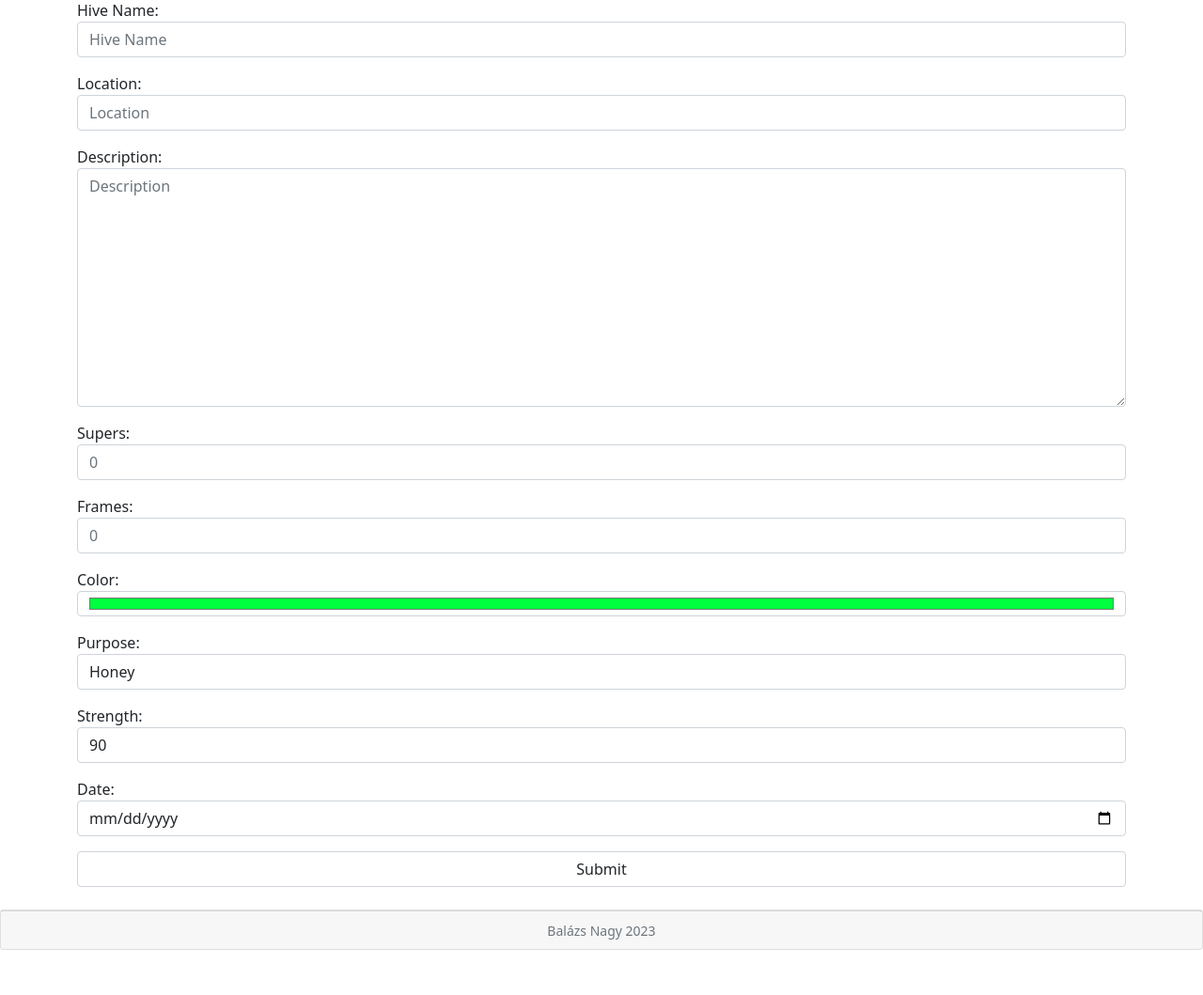
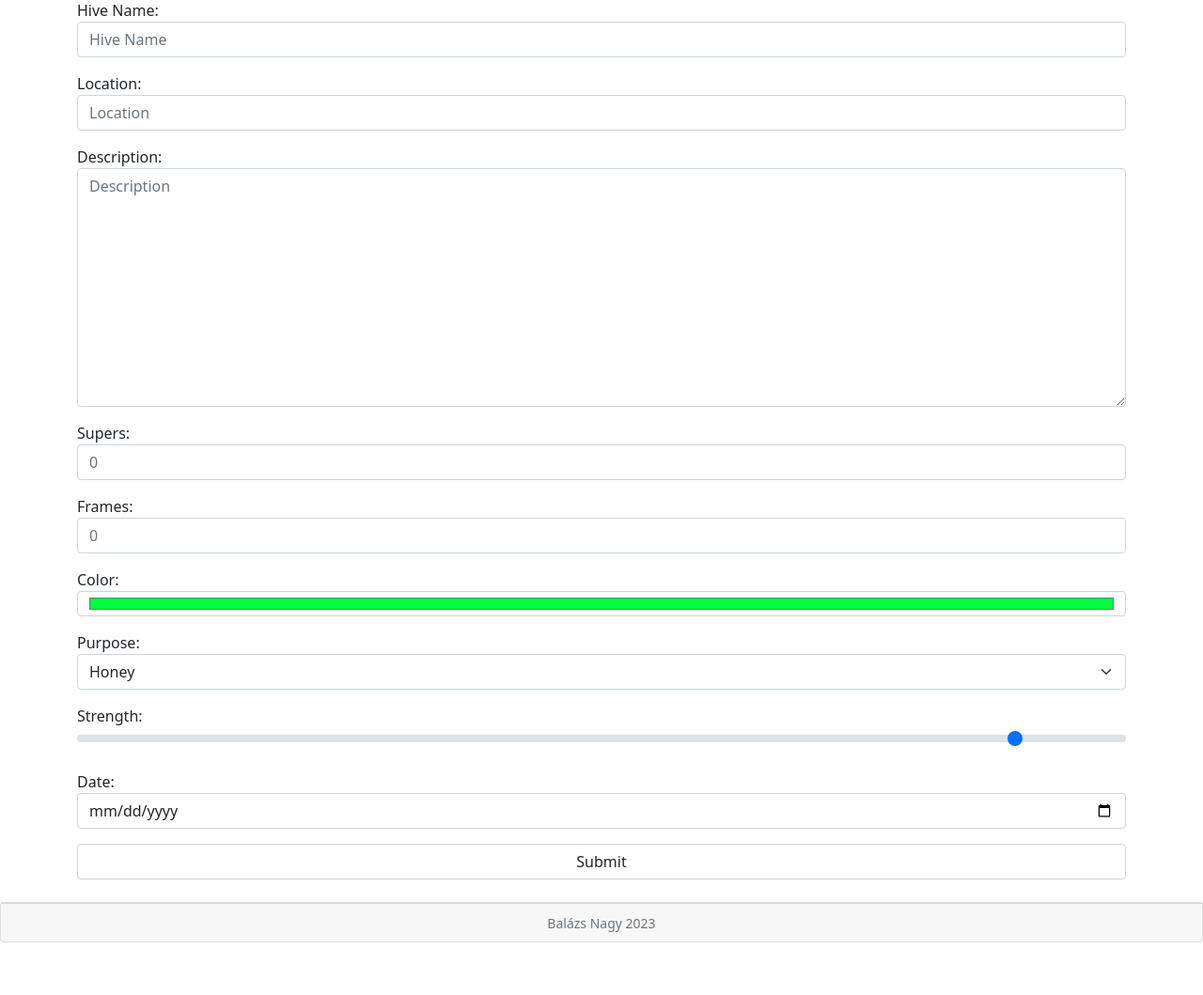
Before and after one commit to nxbalazs/nxBee, a Django app: page /new_hive in a window 1280 px wide. Shown: the part 137-1196 px from the top of the page at 94% size. After the commit the page ends 1140 px from the top, so only its background shows below. Run offline with Django 4.2, Linux system fonts and the light colour scheme.

Commit message:
updated forms

```diff
--- a/hive_management/forms.py
+++ b/hive_management/forms.py
@@ -2,6 +2,13 @@ from django import forms
 from hive_management.models import Hive, Inspection, Treatment
 
 class AddHiveForm(forms.ModelForm):
+    CHOICES = (
+        ('Honey', 'Honey'),
+        ('Bee', 'Bee'),
+        ('Queen', 'Queen'),
+        ('Test', 'Test'),
+    )
+    purpose = forms.ChoiceField( choices = CHOICES, widget = forms.Select(attrs={'class': 'form-select'}))
     class Meta:
         model = Hive
         fields = '__all__'
@@ -12,8 +19,8 @@ class AddHiveForm(forms.ModelForm):
             'supers': forms.NumberInput(attrs={'class': 'form-control', 'placeholder': '0'}),
             'frames': forms.NumberInput(attrs={'class': 'form-control', 'placeholder': '0'}),
             'color': forms.TextInput(attrs={'type': 'color', 'class': 'form-control', 'placeholder': '#000000'}),
-            'purpose': forms.TextInput(attrs={'class': 'form-control', 'placeholder': 'Purpose'}),
-            'strength': forms.NumberInput(attrs={'class': 'form-control', 'placeholder': '90', 'max_value': '100'}),
+            #'purpose': forms.Select(attrs={'class': 'form-select'}),
+            'strength': forms.NumberInput(attrs={'type': 'range', 'min': '0', 'max': '100', 'step': '5', 'class': 'form-range', 'placeholder': '90', 'max_value': '100'}),
             'created_on': forms.DateInput(attrs={'type': 'date', 'placeholder': 'yyyy-mm-dd', 'class': 'form-control'}),
         }
 
@@ -22,10 +29,10 @@ class NoteForm(forms.Form):
     body = forms.CharField(max_length=255, widget=forms.Textarea(attrs={'class': 'form-control', 'placeholder': 'Leave a note'}))
 
 class AddInspectionForm(forms.ModelForm):
-    queen = forms.BooleanField(initial=True, required=False)
-    eggs = forms.BooleanField(initial=True, required=False)
-    open_brood = forms.BooleanField(initial=True, required=False)
-    sealed_brood = forms.BooleanField(initial=True, required=False)
+    queen = forms.BooleanField(initial=True, required=False, widget=forms.CheckboxInput(attrs={'class': 'form-check-input'}))
+    eggs = forms.BooleanField(initial=True, required=False, widget=forms.CheckboxInput(attrs={'class': 'form-check-input'}))
+    open_brood = forms.BooleanField(initial=True, required=False, widget=forms.CheckboxInput(attrs={'class': 'form-check-input'}))
+    sealed_brood = forms.BooleanField(initial=True, required=False, widget=forms.CheckboxInput(attrs={'class': 'form-check-input'}))
     class Meta:
         model = Inspection
         fields = '__all__'
@@ -33,7 +40,7 @@ class AddInspectionForm(forms.ModelForm):
         widgets = {
             'name': forms.TextInput(attrs={'class': 'form-control', 'placeholder': 'Inspection title'}),
             'description': forms.Textarea(attrs={'class': 'form-control', 'placeholder': 'Description'}),
-            'honey': forms.TextInput(attrs={'class': 'form-control', 'placeholder': 'Honey'}),
+            'honey': forms.NumberInput(attrs={'type': 'range', 'min': '0', 'max': '100', 'step': '5', 'class': 'form-range', 'placeholder': '90', 'max_value': '100'}),
             'varroa': forms.TextInput(attrs={'class': 'form-control', 'placeholder': 'Varroa'}),
             'created_on': forms.DateInput(attrs={'type': 'date', 'placeholder': 'yyyy-mm-dd', 'class': 'form-control'}),
         }
--- a/hive_management/templates/hive_detail.html
+++ b/hive_management/templates/hive_detail.html
@@ -102,6 +102,8 @@
                         {% else %}
                             not visible
                         {% endif %}
+                        <br>
+                        Honey: {{ inspection.honey }}%
                     </p>
                     </div>
                 </div>
--- a/hive_management/templates/remove_hive.html
+++ b/hive_management/templates/remove_hive.html
@@ -1,13 +1,13 @@
 {% extends "base.html" %}
 
 {% block page_content %}
-<div class="container-sm">
+<div class="container-sm text-center">
     <br>&nbsp;
     <h5>Remove hive {{ hive.name }}?</h5>
     <form action="" method="post">
         {% csrf_token %}
-        <input type="submit" value="Remove" class="form-control">
-        <a href="{% url 'hive_detail' hive.pk %}" class="text-danger">Cancel</a>
+        <input type="submit" value="Remove" type="button" class="btn btn-light">
+        <a href="{% url 'hive_detail' hive.pk %}" type="button" class="btn btn-danger">Cancel</a>
     </form>
     <br>
 </div>
```
